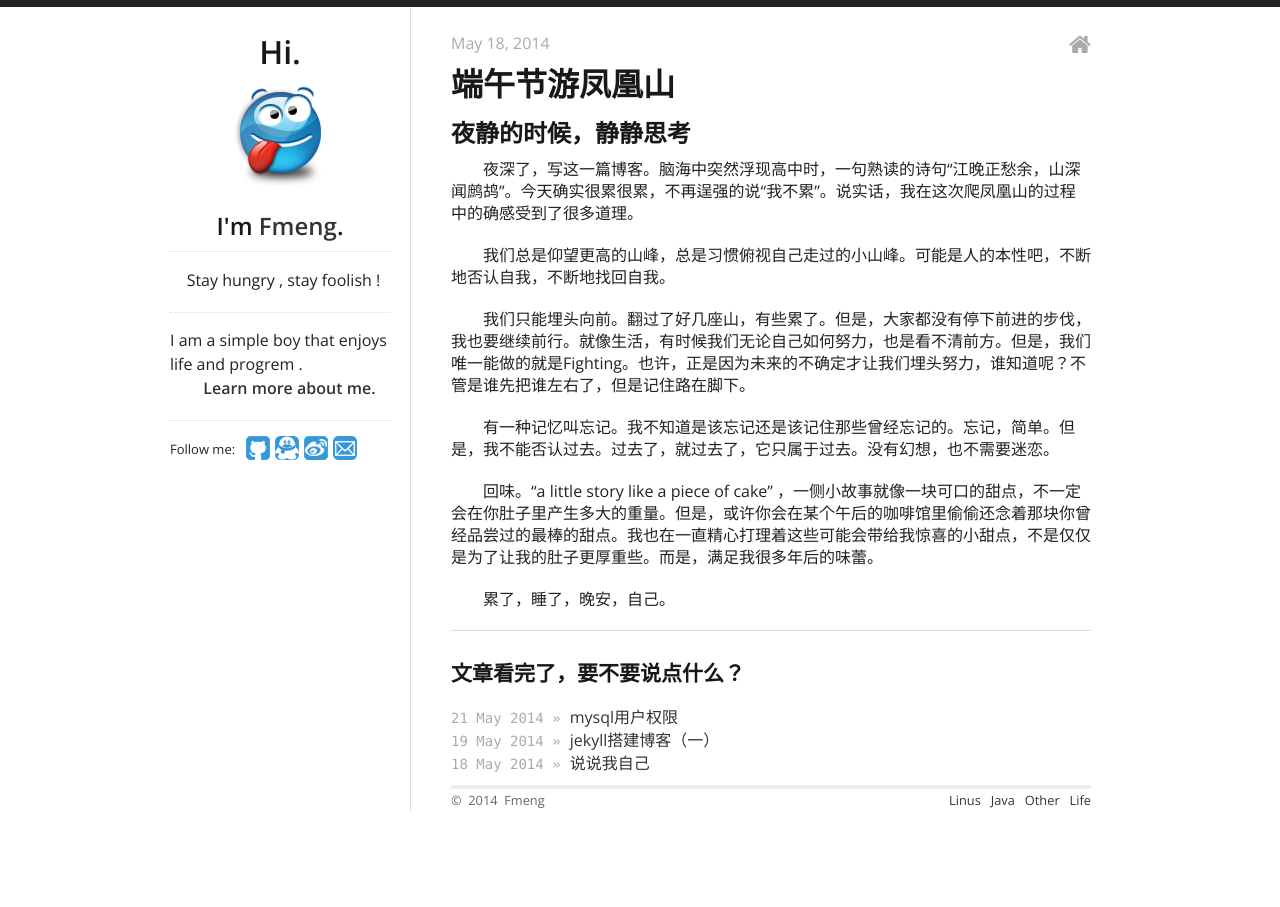
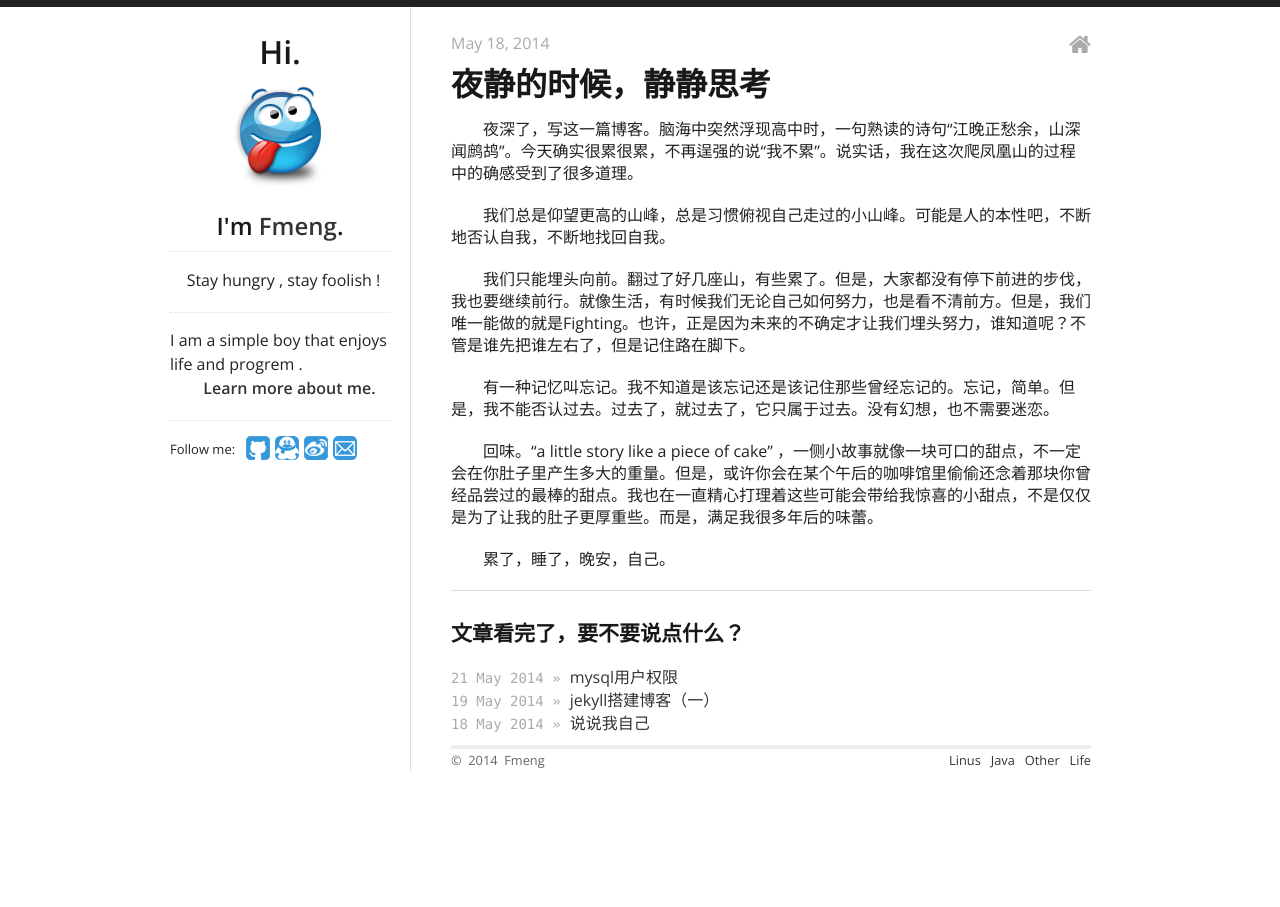
Before and after one commit to fmeng/fmeng.github.io, a Jekyll site: the page built from _posts/2014-05-18-fenghuangshan.md, in a window 1280 px wide. Built offline with Jekyll 4.4.1, drawn with Linux system fonts in a browser that asks for light colours; Markdown is read by kramdown in place of the engine named in the settings; comment, search, counter and statistics services are not loaded.

```diff
--- a/_posts/2014-05-18-fenghuangshan.md
+++ b/_posts/2014-05-18-fenghuangshan.md
@@ -1,11 +1,11 @@
 ---
 layout: post
-title: "端午节游凤凰山"
+title: "夜静的时候，静静思考"
 categories:
 - life
 ---
 
-##夜静的时候，静静思考
+
 &emsp;&emsp;夜深了，写这一篇博客。脑海中突然浮现高中时，一句熟读的诗句“江晚正愁余，山深闻鹧鸪”。今天确实很累很累，不再逞强的说“我不累”。说实话，我在这次爬凤凰山的过程中的确感受到了很多道理。
 
 &emsp;&emsp;我们总是仰望更高的山峰，总是习惯俯视自己走过的小山峰。可能是人的本性吧，不断地否认自我，不断地找回自我。
```
